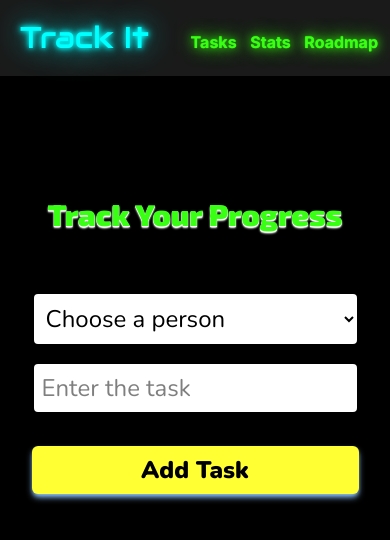
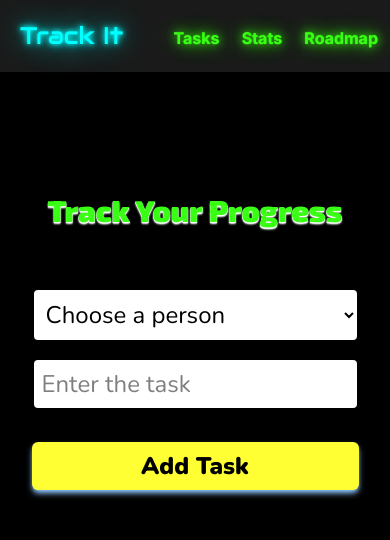
Before and after one commit to dinesh1264/schedule_tracker, a React (Vite) app: page / in a window 390 px wide. Shown: the top 540 px of the page. Built offline with nearby package versions, Linux system fonts and the light colour scheme; no server answers; the database is empty; a web font is replaced by a local one.

Commit message:
Fix:mobile nav bar

```diff
--- a/src/index.css
+++ b/src/index.css
@@ -142,7 +142,7 @@ html {
   }
 
   .header{
-    @apply text-3xl ml-2 mx-7;
+    @apply text-2xl ml-2 mx-7;
   }
 
   .nav{
```
